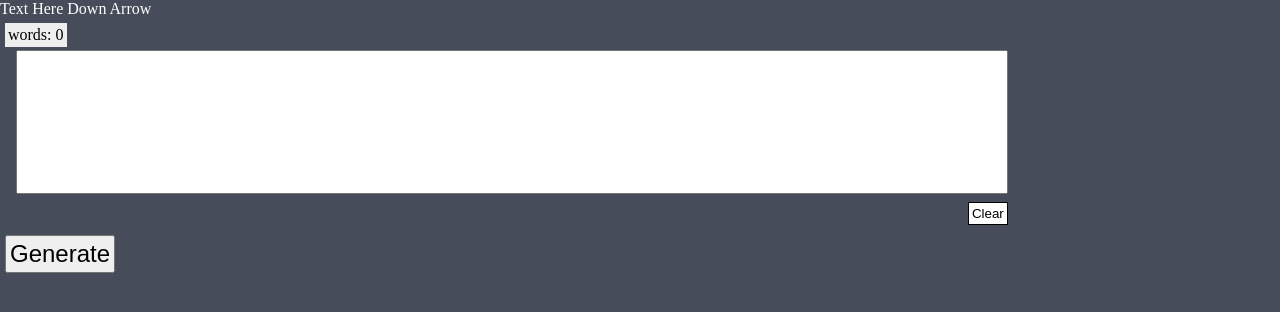
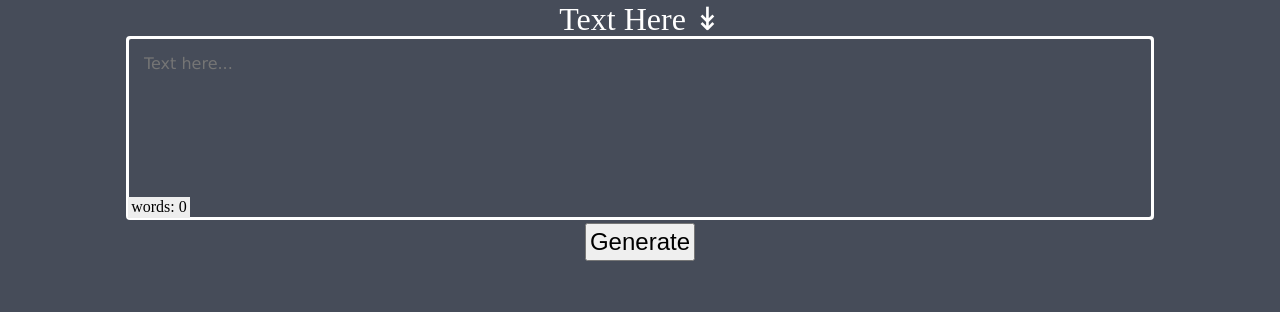
Before and after one commit to jagrutgala/SEM-V-Project, a Django app: page / in a window 1280 px wide. Shown: the top 312 px of the page. Run offline with Django 3.2, Linux system fonts and the light colour scheme.

Commit message:
Home Page Complete gitignore updated

```diff
--- a/Questioniz_web/qGen/views.py
+++ b/Questioniz_web/qGen/views.py
@@ -4,7 +4,7 @@ import nltk
 
 # Create your views here.
 def home(request):
-    print(request)
+    # print(request)
     return render(request, "index.html", {})
 
 def error(request, err):
--- /dev/null
+++ b/Questioniz_web/static/css/global.css
@@ -0,0 +1,22 @@
+:root {
+    --background-color: #464C59;
+    --background-color-accent: #35404A;
+    --text-color: white;
+    --text-color-acent: #40c900;
+}
+
+/* Body */
+* {
+    margin: 0;
+    padding: 0;
+    box-sizing: border-box;
+}
+body {
+    background: var(--background-color);
+    color: var(--text-color);
+}
+
+.btn {
+    margin: 0.3rem;
+    padding: 0.2rem;
+}
--- a/Questioniz_web/static/css/home.css
+++ b/Questioniz_web/static/css/home.css
@@ -1,69 +1,85 @@
-:root {
-    --background-color: #464C59;
-    --background-color-light: #516270;
-    --background-color-dark: #35404A;
-    --text-color: white;
-    --text-color-acent: #40c900;
-    --text-color-light: #82ff48;
-    --text-color-dark: #2e9200;
+/* Form & Inputs */
+.edit-text-form {
+    display: flex;
+    flex-direction: column;
+    justify-content: center;
+    align-items: center;
+    width: 100%;
 }
 
-/* Body */
-* {
-    margin: 0;
-    padding: 0;
-    box-sizing: border-box;
-}
-body {
-    background: var(--background-color);
-    color: var(--text-color);
+.edit-text-label {
+    font-size: 2rem;
 }
 
-.btn {
-
-}
-
-/* Text Area and Its Container */
-.textarea-container {
+.textarea-container { /*Textarea Container*/
     width: 80%;
+    position: relative;
     padding: 1rem;
-    position: relative;
+    outline: auto;
 }
 
 .edit-area { /*Textarea*/
     resize: none;
     box-sizing: border-box;
+    color: var(--text-color);
+    background: var(--background-color);
     width: 100%;
     height: 9rem;
     max-height: 10rem;
-    margin: 1rem 0;
+    font-family: 'Lucida Sans', 'Lucida Sans Regular', 'Lucida Grande', 'Lucida Sans Unicode', Geneva, Verdana, sans-serif;
+    font-size: 1rem;
+    /* padding: 1rem; */
+    border: none;
+    outline: none;
 }
 
-.textarea-container::before { /*Words: no of words*/
+.textarea-container::after { /*Words: no of words*/
     content: 'words: ' attr(words);
     position: absolute;
     background: #EEEEEE;
     color: black;
     width: fit-content;
-    top: 0;
+    bottom: 0;
     left: 0;
-    margin: 0.3rem;
-    padding: 0.2rem;
+    padding: 0.1rem 0.2rem;
 }
 
-.reset_text { /*Clear and Reset Btn*/
+.reset_text { /*Clear or Reset Btn*/
+    background: none;
+    color: inherit;
     position: absolute;
-    bottom: 0;
+    top: 0;
     right: 0;
-    margin: 0.3rem 1rem;
-    padding: 0.2rem;
-    background: white;
-    color: black;
-    border: 1px solid black;
+    padding: 0.1rem 0.2rem;
+    border: none;
+    outline: auto;
+    opacity: 1;
+    transition: opacity ease-out 150ms;
+}
+
+.reset_text::before {
+    content: 'Clear Text';
+    position: absolute;
+    bottom: 120%;
+    left: 50%;
+    width: max-content;
+    background: var(--background-color);
+    padding: 0.1rem 0.2rem;
+    border: 1px solid currentColor;
+    opacity: 0.7;
+    transform: translateX(-50%) scale(0);
+
+}
+
+.reset_text:hover::before {
+    transform: translateX(-50%) scale(1);
+}
+
+.edit-area:placeholder-shown+ .reset_text {
+    opacity: 0;
 }
 
 .send_text {
-    margin: 0.3rem;
-    padding: 0.2rem;
     font-size: 1.5rem;
+
 }
--- a/Questioniz_web/static/css/questions.css
+++ b/Questioniz_web/static/css/questions.css
@@ -1,3 +1,6 @@
+
+
+/* Question & Selection */
 .question-item {
     display: flex;
     justify-content: space-between;
--- /dev/null
+++ b/Questioniz_web/static/js/home.js
@@ -0,0 +1,8 @@
+var edit_area= document.querySelector("#edit-area");
+edit_area.addEventListener("input", function (event) {
+    let words= edit_area.value.replace(/\n/g, " ").split(" ").filter((entry)=> {
+        return entry.trim()!= '';
+    });
+    let no_of_words= words.length;
+    edit_area.parentElement.setAttribute("words", no_of_words);
+});
--- a/Questioniz_web/templates/error.html
+++ b/Questioniz_web/templates/error.html
@@ -3,7 +3,8 @@
 
 {% block title %}Home Page{% endblock %}
 {% block style %}
-    <!-- <link rel="stylesheet" href="{% static 'css/error.css' %}"> -->
+    <link rel="stylesheet" href="{% static 'css/global.css' %}">
+    <link rel="stylesheet" href="{% static 'css/error.css' %}">
 {% endblock %}
 
 {% block script %}
--- a/Questioniz_web/templates/index.html
+++ b/Questioniz_web/templates/index.html
@@ -3,24 +3,26 @@
 
 {% block title %}Home Page{% endblock %}
 {% block style %}
+    <link rel="stylesheet" href="{% static 'css/global.css' %}">
     <link rel="stylesheet" href="{% static 'css/home.css' %}">
     <link rel="stylesheet" href="{% static 'css/loader.css' %}">
 {% endblock %}
 
 {% block script %}
     <script src="{% static 'js/loader.js' %}" defer></script>
+    <script src="{% static 'js/home.js' %}" defer></script>
 {% endblock %}
 
 {% block header %}{% endblock %}
 
 {% block content %}
-    <section class="">
+    <section class="form-container">
         <form class="edit-text-form" name="edit-text-form" id="edit-text-form" method="POST" action="questions/">
             {% csrf_token %}
-            <label for="text">Text Here Down Arrow</label>
+            <label class="edit-text-label" for="text">Text Here <span>↡</span></label>
             <div class="textarea-container" words="0">
-                <textarea class="edit-area" name="edit-area" id="edit-area"></textarea>
-                <button type="reset" class="reset_text btn" id="reset_text-btn" name="reset_text-btn" value="reset">Clear</button>
+                <textarea class="edit-area" name="edit-area" id="edit-area" placeholder="Text here..." words="0"></textarea>
+                <button type="reset" class="reset_text btn" id="reset_text-btn" name="reset_text-btn" value="reset">X</button>
             </div>
                 <button type="submit" class="send_text btn" id="send_text-btn" name="send_text-btn" value="gen_questions">Generate</button>
         </form>
```
Also changed, not shown: Questioniz_web/templates/questions.html (+5 -7 lines), Questioniz_web/static/css/erros.css (added), 1 other file.
